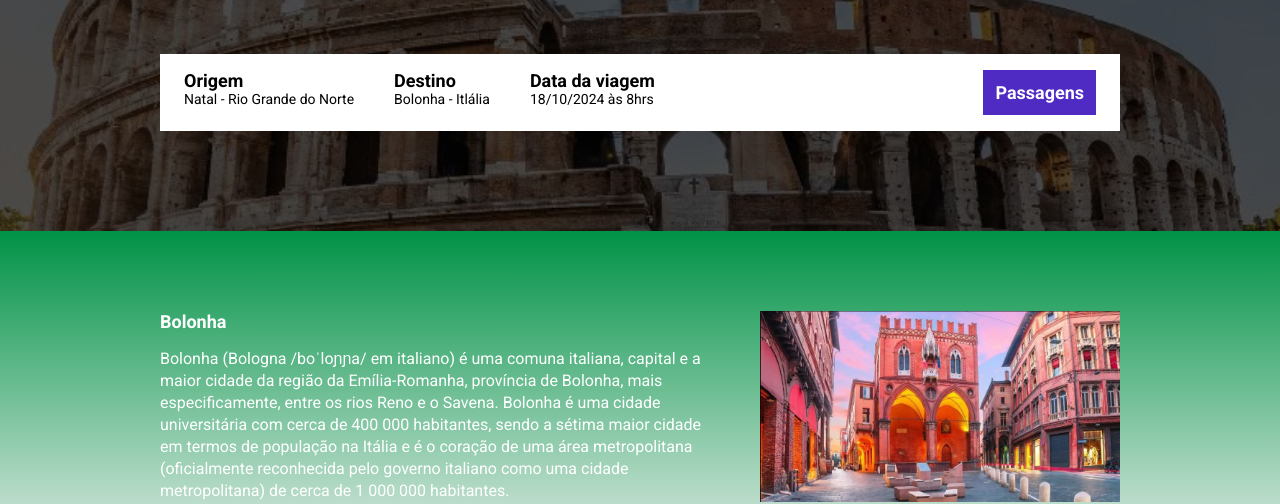
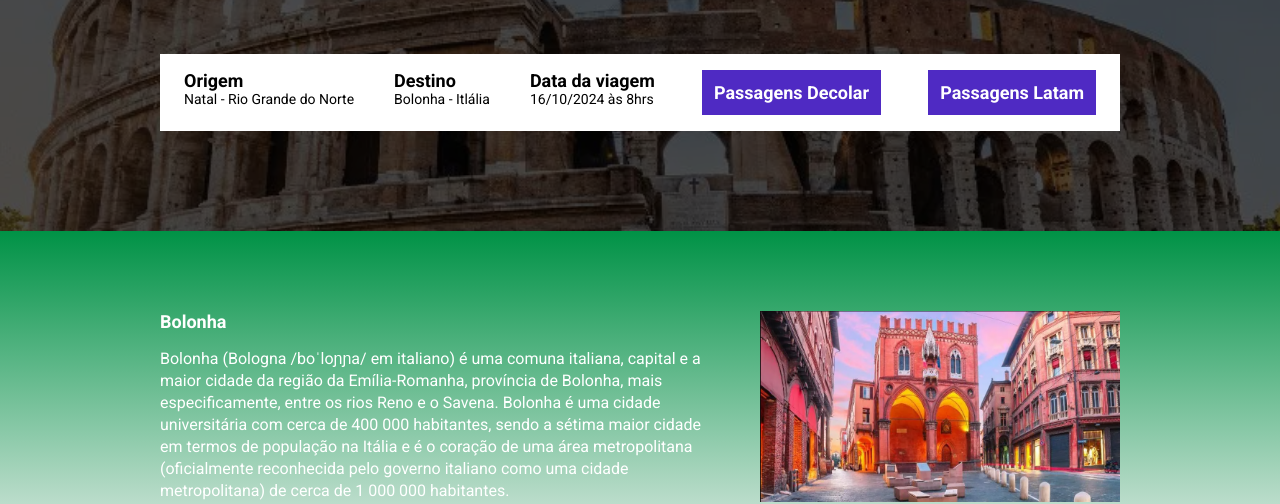
Before and after one commit to Josyway/contador_-viagem, a website built with Parcel: page src/index.html in a window 1280 px wide. Shown: the part 330-834 px from the top of the page. Built offline with nearby package versions, Linux system fonts and the light colour scheme.

Commit message:
atualização da data

```diff
--- a/src/index.html
+++ b/src/index.html
@@ -29,11 +29,14 @@
                     </li>
                     <li class="infos-bar__infos__item">
                         <b>Data da viagem</b>
-                        18/10/2024 às 8hrs
+                        16/10/2024 às 8hrs
                     </li>
                 </ul>
                 <a class="buttons buttons--primary" href="https://www.decolar.com/passagens-aereas">
-                    Passagens
+                    Passagens Decolar
+                </a>
+                  <a class="buttons buttons--primary" href="https://www.decolar.com/passagens-aereas">
+                    Passagens Latam
                 </a>
             </div>
         </div>
```
